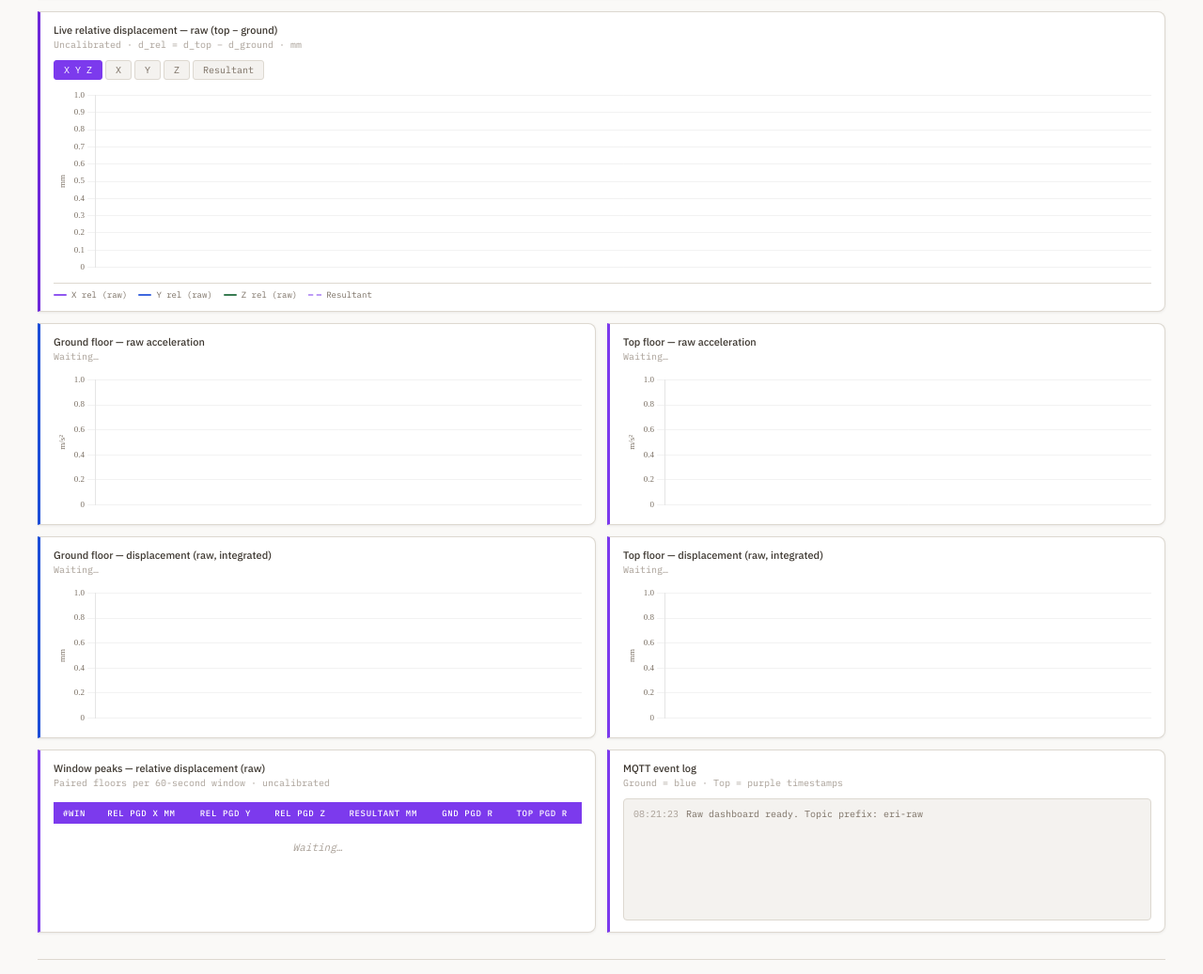
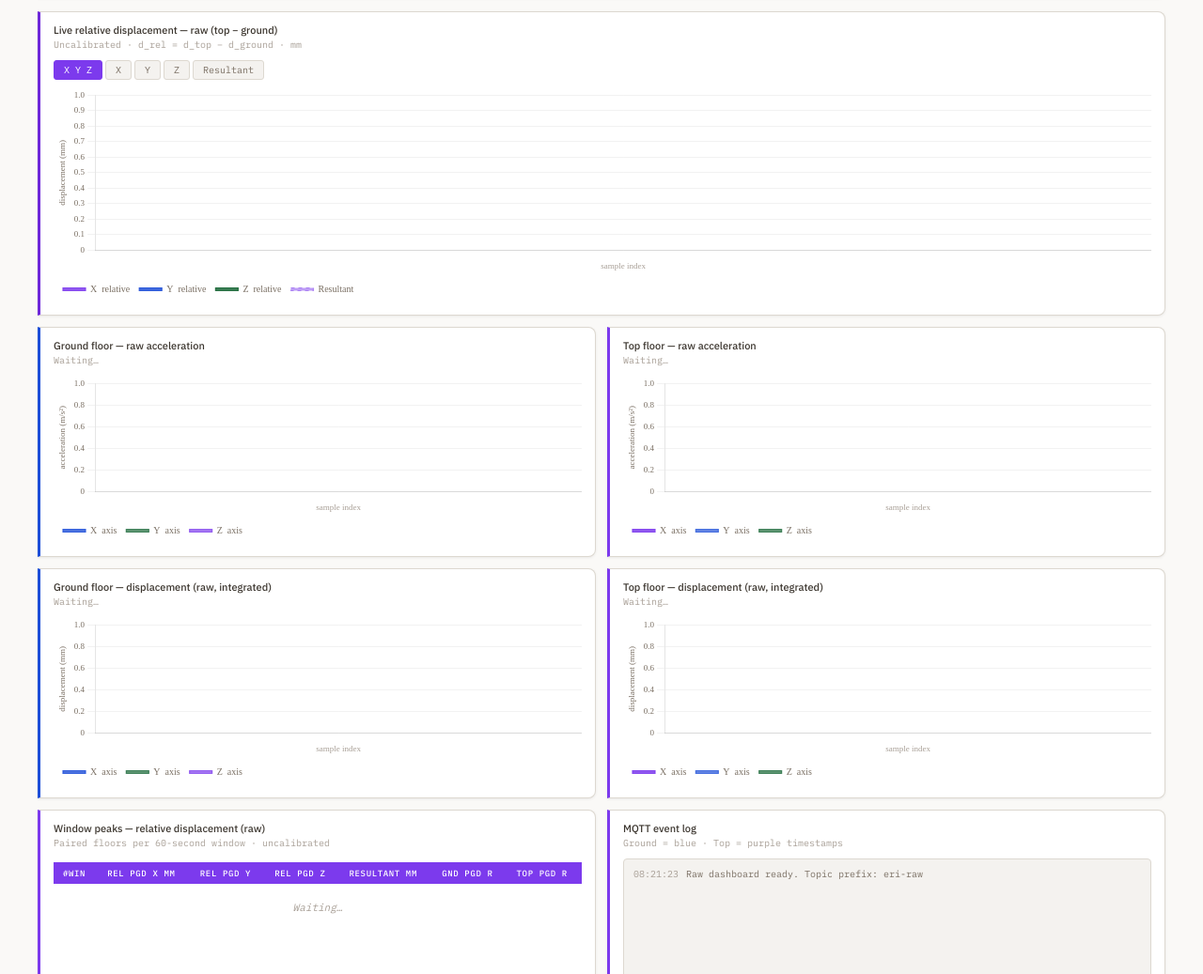
Before and after one commit to Echokun45/eri-dashboard, a plain HTML site: page index.html in a window 1280 px wide. Shown: the part 753-1790 px from the top of the page at 94% size. Drawn offline with nearby package versions, Linux system fonts and the light colour scheme.

Commit message:
index.html

```diff
--- a/index.html
+++ b/index.html
@@ -135,6 +135,14 @@ html,body{background:var(--bg);color:var(--text);font-family:var(--sans);min-hei
 .buf-bar-bg{width:100%;height:4px;background:var(--surface3);border-radius:2px;margin-bottom:8px;overflow:hidden}
 .buf-bar{height:100%;background:var(--green);width:0%;transition:width .5s;border-radius:2px}
 .buf-bar.warn{background:var(--amber)}
+
+/* Chart legend */
+.chart-legend{display:flex;gap:14px;flex-wrap:wrap;margin-top:8px;padding-top:7px;
+  border-top:1px solid var(--border)}
+.cl-item{display:flex;align-items:center;gap:5px;font-size:10px;
+  font-family:var(--mono);color:var(--text3)}
+.cl-swatch{width:24px;height:3px;border-radius:2px;flex-shrink:0}
+.cl-swatch.dashed{background:none;border-top:3px dashed;border-top-color:inherit;width:20px;height:0;border-radius:0}
 
 /* Charts */
 .main-grid{display:grid;grid-template-columns:1fr 1fr;gap:12px;margin-bottom:12px}
@@ -343,13 +351,8 @@ html,body{background:var(--bg);color:var(--text);font-family:var(--sans);min-hei
     <div class="atab" onclick="setRelAxis('z',this)">Z</div>
     <div class="atab" onclick="setRelAxis('r',this)">Resultant</div>
   </div>
-  <div class="chart-wrap" style="height:200px"><canvas id="ch-rel"></canvas></div>
-  <div class="leg-row">
-    <div class="leg"><div class="leg-line" style="background:rgba(124,58,237,.85)"></div>X rel (raw)</div>
-    <div class="leg"><div class="leg-line" style="background:rgba(29,78,216,.85)"></div>Y rel (raw)</div>
-    <div class="leg"><div class="leg-line" style="background:rgba(22,101,52,.85)"></div>Z rel (raw)</div>
-    <div class="leg"><div class="leg-dash" style="border-color:rgba(124,58,237,.5)"></div>Resultant</div>
-  </div>
+  <div class="chart-wrap" style="height:230px"><canvas id="ch-rel"></canvas></div>
+
 </div>
 
 <!-- Per-floor charts -->
@@ -357,24 +360,24 @@ html,body{background:var(--bg);color:var(--text);font-family:var(--sans);min-hei
   <div class="card ground-c">
     <div class="card-title">Ground floor — raw acceleration</div>
     <div class="card-sub" id="gnd-a-sub">Waiting…</div>
-    <div class="chart-wrap" style="height:150px"><canvas id="ch-gnd-a"></canvas></div>
+    <div class="chart-wrap" style="height:180px"><canvas id="ch-gnd-a"></canvas></div>
   </div>
   <div class="card" style="border-left-color:var(--raw)">
     <div class="card-title">Top floor — raw acceleration</div>
     <div class="card-sub" id="top-a-sub">Waiting…</div>
-    <div class="chart-wrap" style="height:150px"><canvas id="ch-top-a"></canvas></div>
+    <div class="chart-wrap" style="height:180px"><canvas id="ch-top-a"></canvas></div>
   </div>
 </div>
 <div class="main-grid">
   <div class="card ground-c">
     <div class="card-title">Ground floor — displacement (raw, integrated)</div>
     <div class="card-sub" id="gnd-d-sub">Waiting…</div>
-    <div class="chart-wrap" style="height:150px"><canvas id="ch-gnd-d"></canvas></div>
+    <div class="chart-wrap" style="height:180px"><canvas id="ch-gnd-d"></canvas></div>
   </div>
   <div class="card" style="border-left-color:var(--raw)">
     <div class="card-title">Top floor — displacement (raw, integrated)</div>
     <div class="card-sub" id="top-d-sub">Waiting…</div>
-    <div class="chart-wrap" style="height:150px"><canvas id="ch-top-d"></canvas></div>
+    <div class="chart-wrap" style="height:180px"><canvas id="ch-top-d"></canvas></div>
   </div>
 </div>
 
@@ -544,29 +547,72 @@ function updateHero(rx, ry, rz, rr) {
 }
 
 let charts = {};
-function mkLine(data, color, dash) {
-  return {data, borderColor:color, borderWidth:1.2, pointRadius:0, fill:false, tension:0.3, borderDash:dash||[]};
+function mkLine(data, color, dash, label) {
+  return {data, borderColor:color, borderWidth:1.2, pointRadius:0, fill:false,
+          tension:0.3, borderDash:dash||[], label:label||'', backgroundColor:color};
 }
 function mkChart(id, yLabel, datasets) {
   const ctx = document.getElementById(id).getContext('2d');
   charts[id] = new Chart(ctx, {
     type:'line', data:{labels:[],datasets},
     options:{responsive:true, maintainAspectRatio:false, animation:false,
-      plugins:{legend:{display:false}},
+      plugins:{
+        legend:{
+          display:true,
+          position:'bottom',
+          align:'start',
+          labels:{
+            font:{size:10,family:'IBM Plex Mono'},
+            color:'#7a6f63',
+            boxWidth:24,
+            boxHeight:3,
+            padding:10,
+            usePointStyle:false
+          }
+        }
+      },
       scales:{
-        x:{display:false},
-        y:{title:{display:true,text:yLabel,font:{size:9,family:'IBM Plex Mono'},color:'#7a6f63'},
-           grid:{color:'rgba(0,0,0,0.05)'},
-           ticks:{color:'#7a6f63',font:{size:9,family:'IBM Plex Mono'}}}
+        x:{
+          display:true,
+          title:{display:true,text:'sample index',font:{size:9,family:'IBM Plex Mono'},color:'#a89f96'},
+          grid:{color:'rgba(0,0,0,0.04)'},
+          ticks:{color:'#a89f96',font:{size:8,family:'IBM Plex Mono'},maxTicksLimit:8}
+        },
+        y:{
+          title:{display:true,text:yLabel,font:{size:9,family:'IBM Plex Mono'},color:'#7a6f63'},
+          grid:{color:'rgba(0,0,0,0.05)'},
+          ticks:{color:'#7a6f63',font:{size:9,family:'IBM Plex Mono'}}
+        }
       }}
   });
 }
 function initCharts() {
-  mkChart('ch-rel',  'mm',   [mkLine([],  'rgba(124,58,237,.85)'), mkLine([], 'rgba(29,78,216,.85)'), mkLine([], 'rgba(22,101,52,.85)'), mkLine([], 'rgba(124,58,237,.5)',[4,4])]);
-  mkChart('ch-gnd-a','m/s²', [mkLine([],  'rgba(29,78,216,.8)'),   mkLine([], 'rgba(22,101,52,.7)'),  mkLine([], 'rgba(124,58,237,.7)')]);
-  mkChart('ch-top-a','m/s²', [mkLine([],  'rgba(124,58,237,.85)'), mkLine([], 'rgba(29,78,216,.7)'),  mkLine([], 'rgba(22,101,52,.7)')]);
-  mkChart('ch-gnd-d','mm',   [mkLine([],  'rgba(29,78,216,.8)'),   mkLine([], 'rgba(22,101,52,.7)'),  mkLine([], 'rgba(124,58,237,.7)')]);
-  mkChart('ch-top-d','mm',   [mkLine([],  'rgba(124,58,237,.85)'), mkLine([], 'rgba(29,78,216,.7)'),  mkLine([], 'rgba(22,101,52,.7)')]);
+  mkChart('ch-rel',  'displacement (mm)',   [
+    mkLine([], 'rgba(124,58,237,.85)', [], 'X  relative'),
+    mkLine([], 'rgba(29,78,216,.85)',  [], 'Y  relative'),
+    mkLine([], 'rgba(22,101,52,.85)',  [], 'Z  relative'),
+    mkLine([], 'rgba(124,58,237,.5)',  [4,4], 'Resultant')
+  ]);
+  mkChart('ch-gnd-a','acceleration (m/s²)', [
+    mkLine([], 'rgba(29,78,216,.8)',  [], 'X  axis'),
+    mkLine([], 'rgba(22,101,52,.7)', [], 'Y  axis'),
+    mkLine([], 'rgba(124,58,237,.7)',[], 'Z  axis')
+  ]);
+  mkChart('ch-top-a','acceleration (m/s²)', [
+    mkLine([], 'rgba(124,58,237,.85)',[], 'X  axis'),
+    mkLine([], 'rgba(29,78,216,.7)',  [], 'Y  axis'),
+    mkLine([], 'rgba(22,101,52,.7)', [], 'Z  axis')
+  ]);
+  mkChart('ch-gnd-d','displacement (mm)', [
+    mkLine([], 'rgba(29,78,216,.8)',  [], 'X  axis'),
+    mkLine([], 'rgba(22,101,52,.7)', [], 'Y  axis'),
+    mkLine([], 'rgba(124,58,237,.7)',[], 'Z  axis')
+  ]);
+  mkChart('ch-top-d','displacement (mm)', [
+    mkLine([], 'rgba(124,58,237,.85)',[], 'X  axis'),
+    mkLine([], 'rgba(29,78,216,.7)',  [], 'Y  axis'),
+    mkLine([], 'rgba(22,101,52,.7)', [], 'Z  axis')
+  ]);
 }
 function setData(id, sets) {
   const c=charts[id]; if(!c) return;
```
